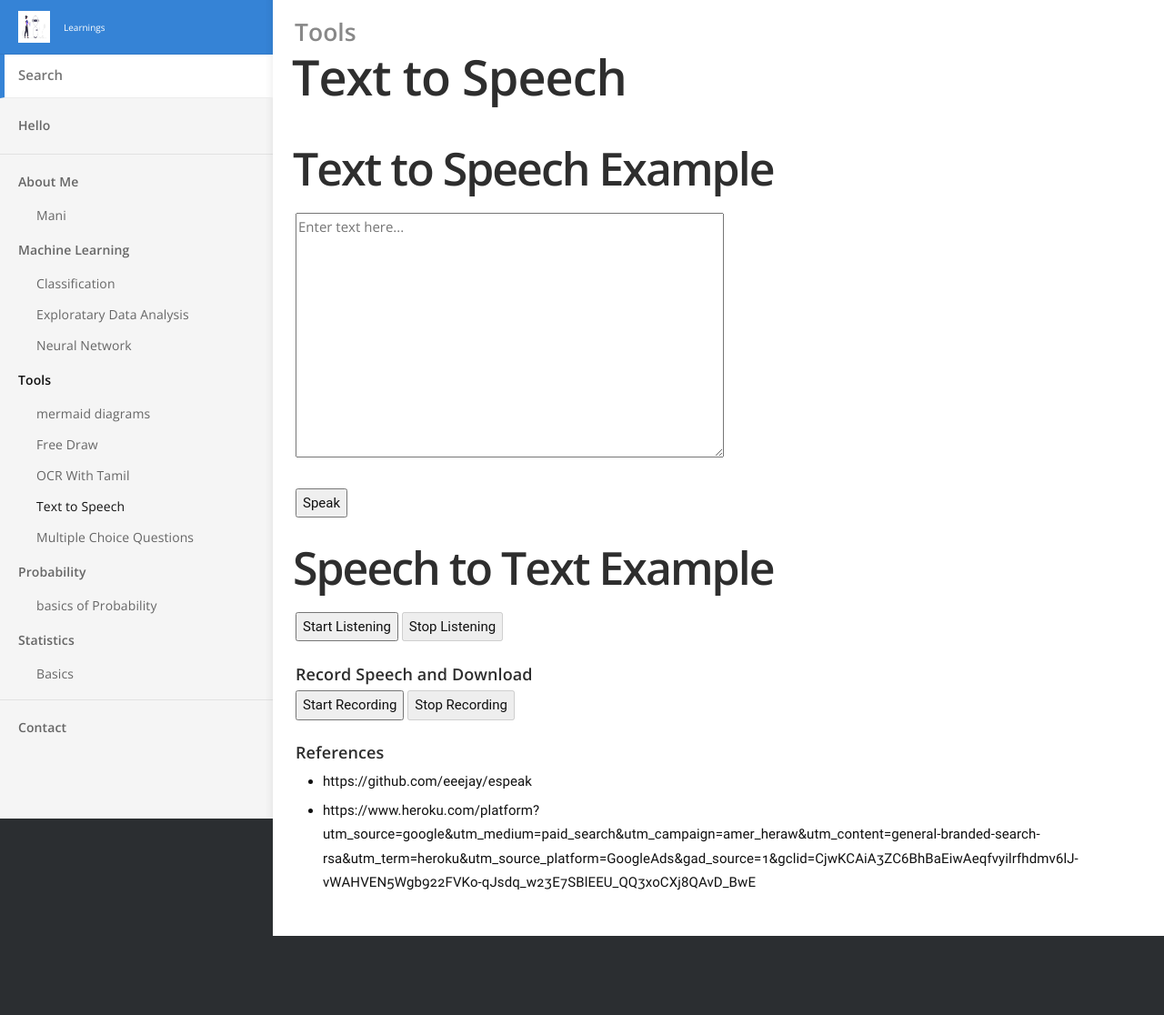
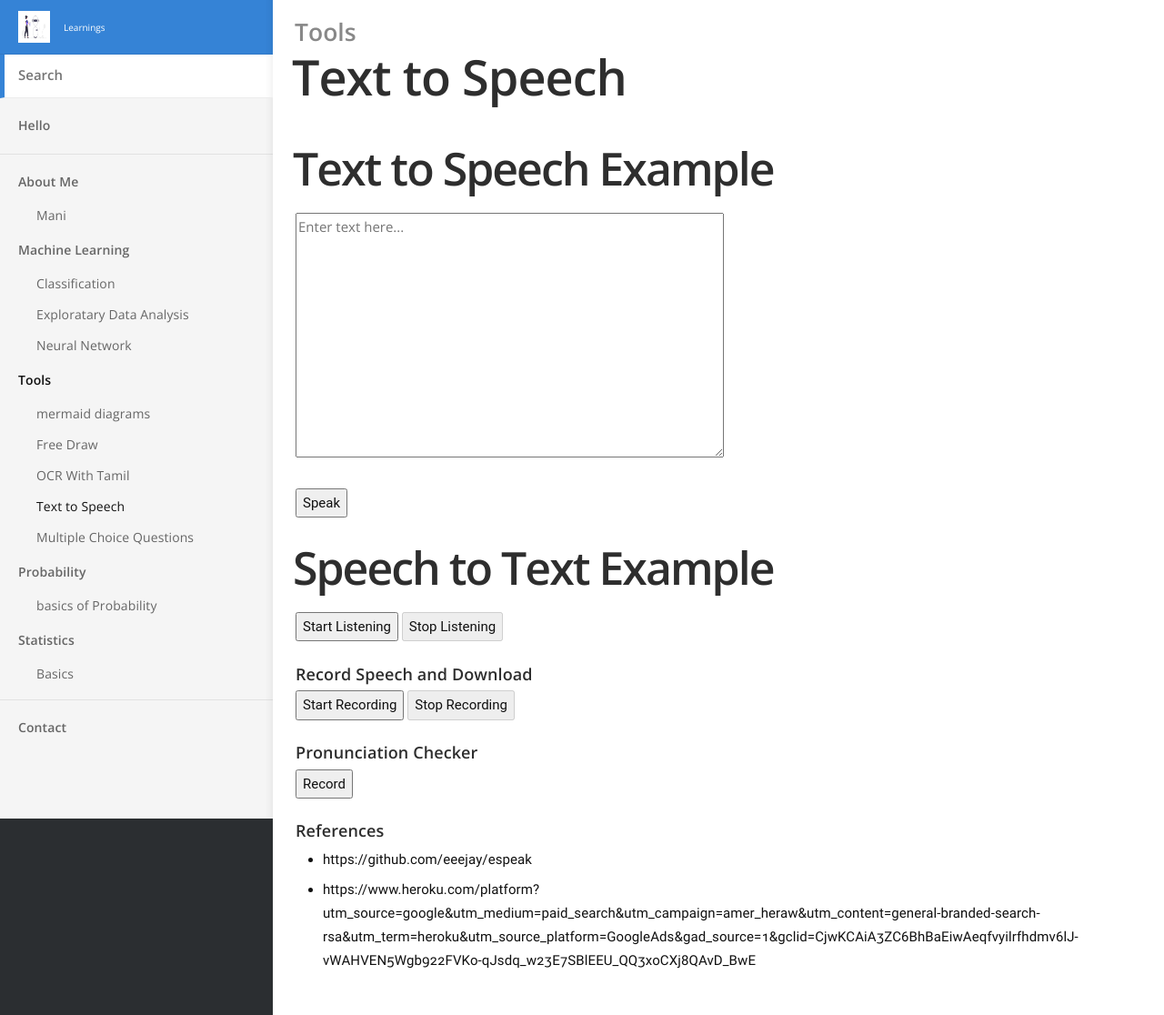
Before and after one commit to mperumal-usd/myLearnings, a Jekyll site: the page built from _docs/speech.md, in a window 1280 px wide. Shown: the whole page at 91% size. Built offline with Jekyll 4.4.1, drawn with Linux system fonts in a browser that asks for light colours; before the commit the page ends 1029 px from its top, so only the background shows below that.

Commit message:
Update speech.md

```diff
--- a/_docs/speech.md
+++ b/_docs/speech.md
@@ -100,6 +100,12 @@ title: Text to Speech
 
 <script src="{{ site.baseurl }}/scripts/recorder.js"></script>
 
+#### Pronunciation Checker
+<button id="record-btn">Record</button>
+<p id="status"></p>
+<p id="result"></p>
+
+<script src="pronounctiation.js"></script>
 
 #### References
 * https://github.com/eeejay/espeak
```
